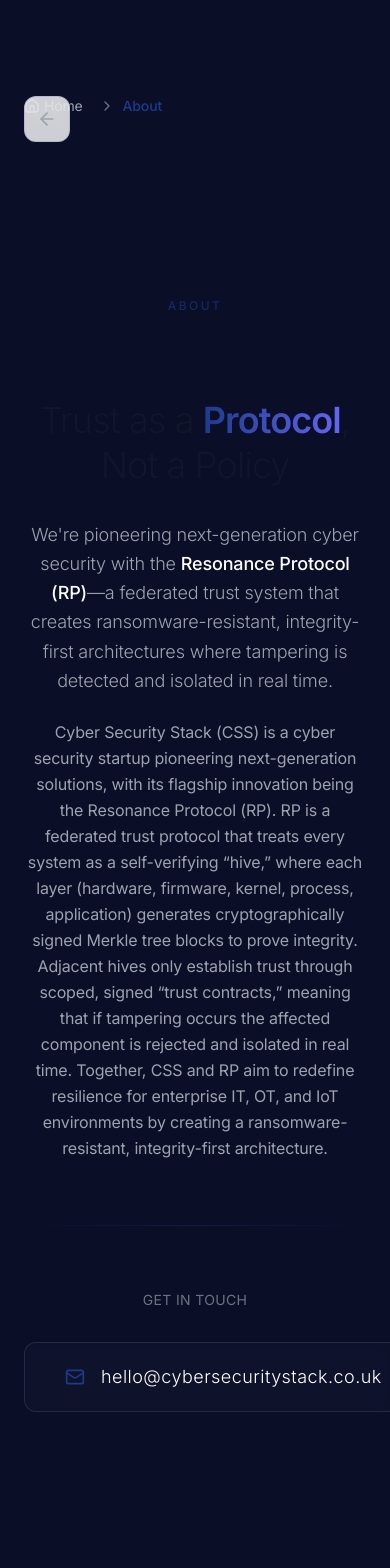
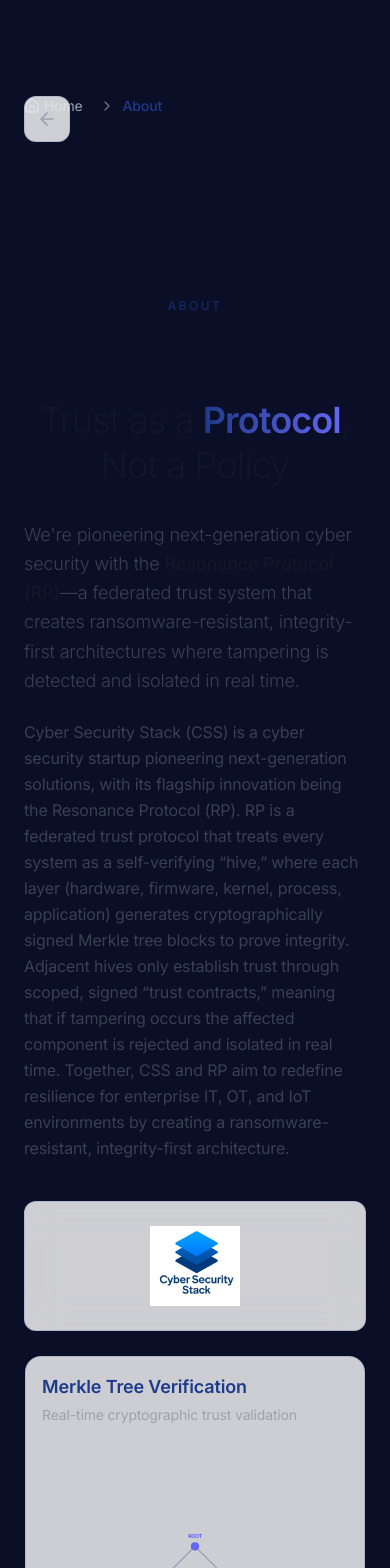
Before and after one commit to DevanshM1211/Cybersecurity-Stack-Website, a Next.js app: page /about in a window 390 px wide. Shown: the top 1568 px of the page. Built offline with nearby package versions, Linux system fonts and the light colour scheme.

Commit message:
Fix light-mode text visibility, move theme toggle to right of hamburger, add logo + merkle diagram to About

```diff
--- a/components/About.tsx
+++ b/components/About.tsx
@@ -4,6 +4,8 @@
 import { useInView } from "framer-motion";
 import { useRef } from "react";
 import { Mail } from "lucide-react";
+import Image from "next/image";
+import MerkleTree from "@/components/MerkleTree";
 
 const About = () => {
   const ref = useRef(null);
@@ -21,7 +23,7 @@
         }}
       />
 
-      <div className="container mx-auto px-6 relative z-10 max-w-4xl">
+      <div className="container mx-auto px-6 relative z-10 max-w-6xl">
         {/* Minimalist Badge */}
         <motion.div
           initial={{ opacity: 0, y: 20 }}
@@ -49,16 +51,18 @@
           Not a Policy
         </motion.h2>
 
-        {/* Main Content - Ultra Clean */}
+        {/* Main Content with imagery */}
         <motion.div
           initial={{ opacity: 0, y: 20 }}
           animate={isInView ? { opacity: 1, y: 0 } : {}}
           transition={{ duration: 0.5, delay: 0.2 }}
-          className="text-center space-y-6 mb-16"
+          className="grid grid-cols-1 lg:grid-cols-2 gap-10 items-start mb-16"
         >
-          <p className="text-lg md:text-xl text-gray-400 leading-relaxed font-light max-w-3xl mx-auto">
+          {/* Text column */}
+          <div className="space-y-6 text-left">
+            <p className="text-lg md:text-xl leading-relaxed font-light text-gray-700 dark:text-gray-400">
               We're pioneering next-generation cyber security with the{" "}
-            <span className="text-white font-medium">
+              <span className="font-medium text-gray-900 dark:text-white">
                 Resonance Protocol (RP)
               </span>
               —a federated trust system that creates ransomware-resistant,
@@ -66,7 +70,7 @@
               isolated in real time.
             </p>
 
-          <p className="text-base md:text-lg text-gray-400 leading-relaxed max-w-3xl mx-auto">
+            <p className="text-base md:text-lg leading-relaxed text-gray-700 dark:text-gray-400">
               Cyber Security Stack (CSS) is a cyber security startup pioneering
               next-generation solutions, with its flagship innovation being the
               Resonance Protocol (RP). RP is a federated trust protocol that
@@ -74,11 +78,35 @@
               (hardware, firmware, kernel, process, application) generates
               cryptographically signed Merkle tree blocks to prove integrity.
               Adjacent hives only establish trust through scoped, signed “trust
-            contracts,” meaning that if tampering occurs the affected component
-            is rejected and isolated in real time. Together, CSS and RP aim to
-            redefine resilience for enterprise IT, OT, and IoT environments by
-            creating a ransomware-resistant, integrity-first architecture.
+              contracts,” meaning that if tampering occurs the affected
+              component is rejected and isolated in real time. Together, CSS and
+              RP aim to redefine resilience for enterprise IT, OT, and IoT
+              environments by creating a ransomware-resistant, integrity-first
+              architecture.
             </p>
+          </div>
+
+          {/* Imagery column */}
+          <div className="space-y-6">
+            {/* Logo image */}
+            <div className="glass-effect rounded-xl border border-white/10 dark:border-white/10 p-6 flex items-center justify-center bg-black/5 dark:bg-white/[0.02]">
+              <Image
+                src="/logo.png"
+                alt="Cyber Security Stack Logo"
+                width={320}
+                height={320}
+                className="w-auto h-20 md:h-24"
+                priority
+              />
+            </div>
+
+            {/* Merkle diagram preview */}
+            <div className="rounded-xl overflow-hidden border border-black/10 dark:border-white/10 bg-black/5 dark:bg-white/[0.02]">
+              <div className="max-h-72 overflow-hidden">
+                <MerkleTree />
+              </div>
+            </div>
+          </div>
         </motion.div>
 
         {/* Divider Line */}
@@ -115,7 +143,7 @@
 
               <div className="relative flex items-center gap-4">
                 <Mail className="w-5 h-5 text-cyber-blue" />
-                <span className="text-lg text-white font-light tracking-wide">
+                <span className="text-lg font-light tracking-wide text-gray-900 dark:text-white">
                   hello@cybersecuritystack.co.uk
                 </span>
               </div>
--- a/components/CoreFeatures.tsx
+++ b/components/CoreFeatures.tsx
@@ -109,10 +109,10 @@
                 <div className="mb-6 text-cyber-blue group-hover:scale-110 transition-transform">
                   {feature.icon}
                 </div>
-                <h3 className="text-xl font-semibold text-white mb-3">
+                <h3 className="text-xl font-semibold mb-3 text-gray-900 dark:text-white">
                   {feature.title}
                 </h3>
-                <p className="text-sm text-gray-400 leading-relaxed">
+                <p className="text-sm leading-relaxed text-gray-600 dark:text-gray-400">
                   {feature.description}
                 </p>
               </div>
--- a/components/Hero.tsx
+++ b/components/Hero.tsx
@@ -54,10 +54,12 @@
             initial={{ opacity: 0, y: 20 }}
             animate={{ opacity: 1, y: 0 }}
             transition={{ delay: 0.3 }}
-            className="text-xl md:text-2xl text-gray-400 leading-relaxed font-light max-w-3xl mx-auto"
+            className="text-xl md:text-2xl leading-relaxed font-light max-w-3xl mx-auto text-gray-700 dark:text-gray-400"
           >
             Autonomous cyber defence powered by the{" "}
-            <span className="text-white font-normal">Resonance Protocol</span>
+            <span className="font-normal text-gray-900 dark:text-white">
+              Resonance Protocol
+            </span>
             —real-time integrity verification through federated trust.
           </motion.p>
 
@@ -71,7 +73,7 @@
               href="/mbdr"
               whileHover={{ y: -2 }}
               whileTap={{ scale: 0.98 }}
-              className="px-8 py-4 bg-white/[0.03] border border-white/10 rounded-xl text-white font-light hover:bg-white/[0.06] hover:border-cyber-blue/50 transition-all backdrop-blur-sm"
+              className="px-8 py-4 rounded-xl font-light transition-all backdrop-blur-sm border text-gray-900 hover:bg-black/10 border-black/10 bg-black/5 dark:text-white dark:hover:bg-white/[0.06] dark:border-white/10 dark:bg-white/[0.03]"
             >
               Explore MBDR
             </motion.a>
```
Also changed, not shown: components/Navbar.tsx (+26 -24 lines). Lines whose indentation alone changed are shown as unchanged.
